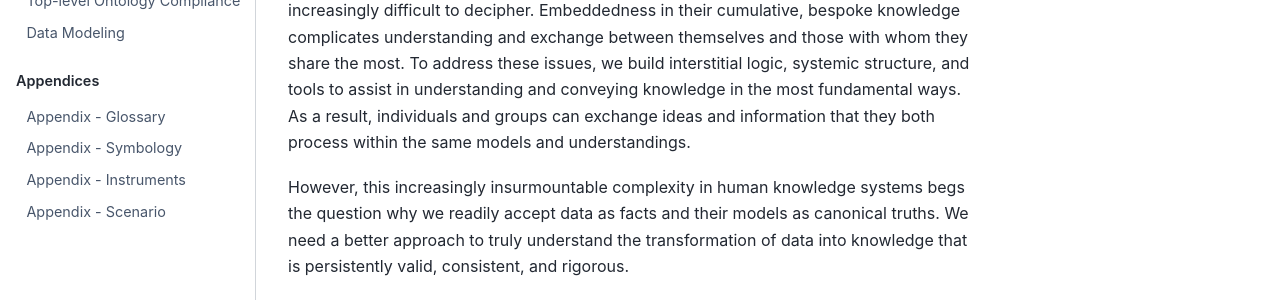
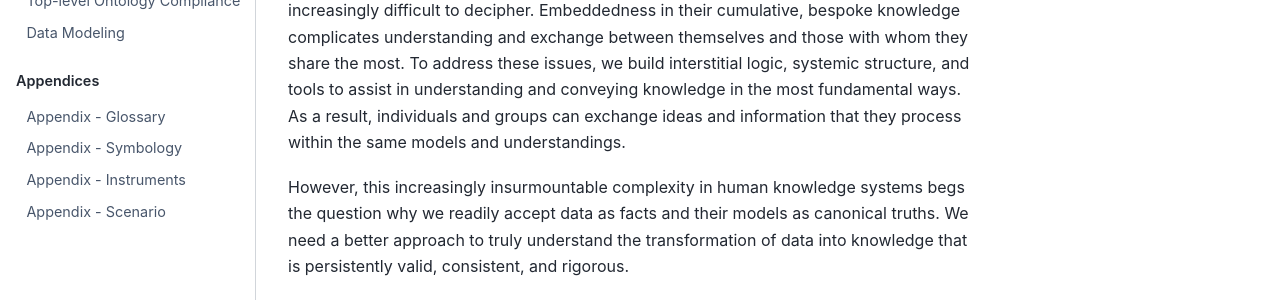
Before and after one commit to CertusGroup/cerdo, a Sphinx documentation site: the page built from docs/source/summary.md, in a window 1280 px wide and 900 px high, scrolled down 437 px. Shown: the part 365-665 px from the top of the window. Built offline with Sphinx 7.4.7 and the Sphinx Book theme 1.1.4, drawn with Linux system fonts in a browser that asks for light colours; pages that are not in the unit, such as notebooks, are missing from menus; some of the changed text lies outside the part shown.

Commit message:
v0.1 final edits

```diff
--- a/docs/source/summary.md
+++ b/docs/source/summary.md
@@ -8,7 +8,7 @@ The following sections will introduce the background, challenges, and goals of c
 
 ## Introduction
 
-Thought and dialogue using quickly accessed portions of our cumulative knowledge are daily practices for humans. As our accumulation of facts, contexts, and experiences shifts, so do the dialogues at varying scales. This shift is also replete with misunderstanding, fallacy, and cognitive bias, making communication between people and their discussions increasingly difficult to decipher. Embeddedness in their cumulative, bespoke knowledge complicates understanding and exchange between themselves and those with whom they share the most. To address these issues, we build interstitial logic, systemic structure, and tools to assist in understanding and conveying knowledge in the most fundamental ways. As a result, individuals and groups can exchange ideas and information that they both process within the same models and understandings.
+Thought and dialogue using quickly accessed portions of our cumulative knowledge are daily practices for humans. As our accumulation of facts, contexts, and experiences shifts, so do the dialogues at varying scales. This shift is also replete with misunderstanding, fallacy, and cognitive bias, making communication between people and their discussions increasingly difficult to decipher. Embeddedness in their cumulative, bespoke knowledge complicates understanding and exchange between themselves and those with whom they share the most. To address these issues, we build interstitial logic, systemic structure, and tools to assist in understanding and conveying knowledge in the most fundamental ways. As a result, individuals and groups can exchange ideas and information that they process within the same models and understandings.
 
 However, this increasingly insurmountable complexity in human knowledge systems begs the question why we readily accept data as facts and their models as canonical truths. We need a better approach to truly understand the transformation of data into knowledge that is persistently valid, consistent, and rigorous.
 
```
Also changed, not shown: other parts of docs/source/summary.md (+2 -6 lines), docs/source/faq.md (+2 -2 lines), docs/source/index.md (+2 -0 lines).
